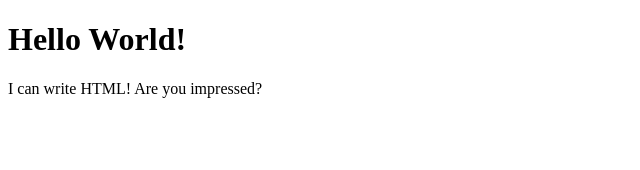
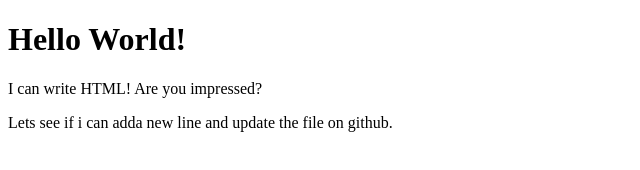
Before and after one commit to Huarkk/odin-links-and-images, a plain HTML site: page index.html in a window 1280 px wide. Shown: the whole page, without its empty margins (0-640 px from the left). Drawn offline with Linux system fonts and the light colour scheme.

Commit message:
adding another <p> line

```diff
--- a/index.html
+++ b/index.html
@@ -8,6 +8,7 @@
   <body>
     <h1>Hello World!</h1>
     <p>I can write HTML! Are you impressed?</p>
+    <p>Lets see if i can adda new line and update the file on github.</p>
 
   </body>
 </html>
```
